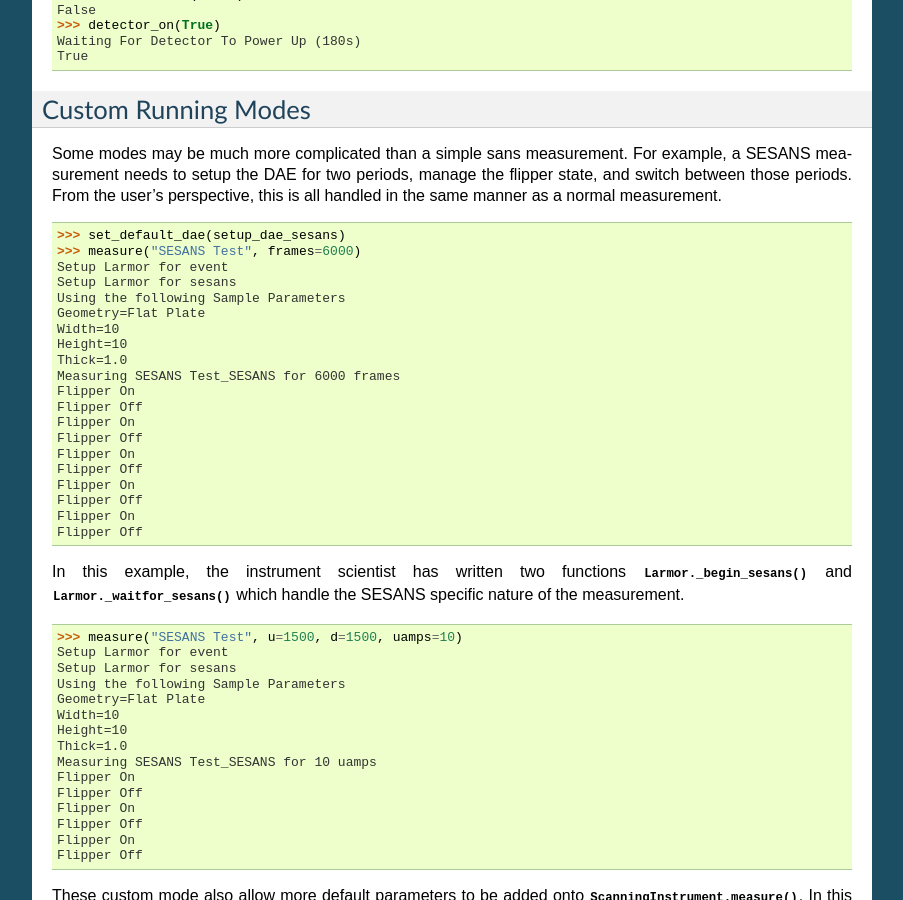
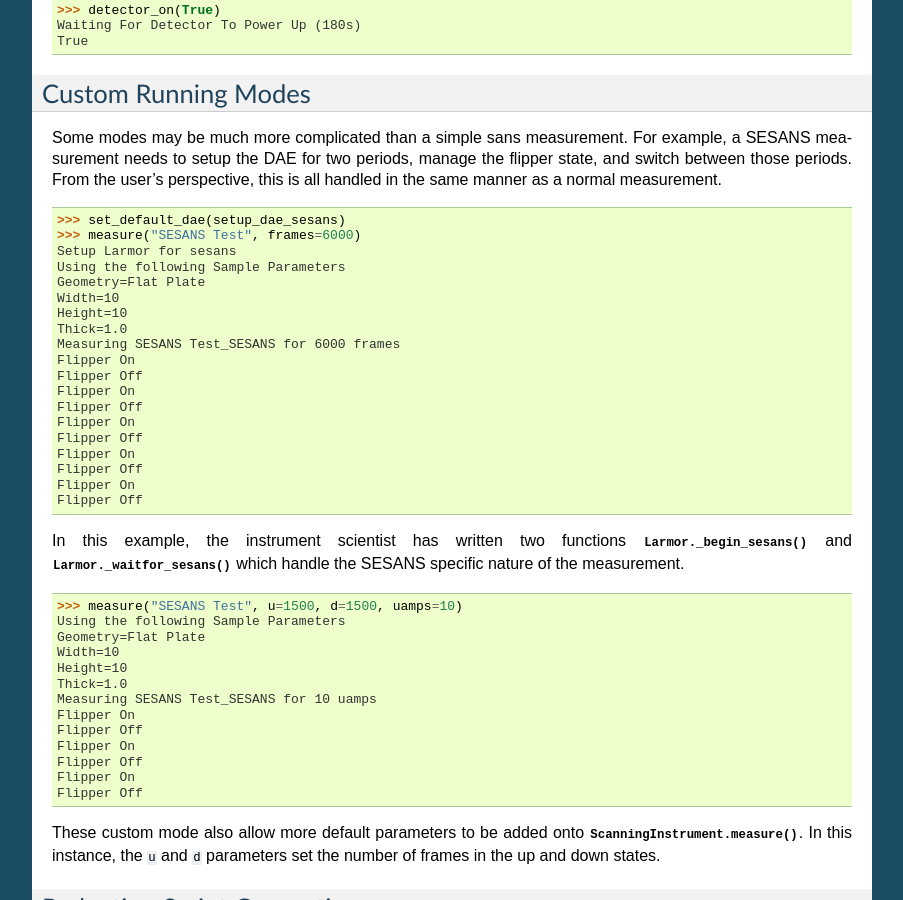
Before and after one commit to ISISNeutronMuon/InstrumentScripts, a Sphinx documentation site: the page built from doc/source/sans/tutorial.rst, in a window 1280 px wide and 900 px high, scrolled down 6397 px. Shown: the whole window, without its empty margins (198-1101 px from the left). Built offline with Sphinx 7.4.7, drawn with Linux system fonts in a browser that asks for light colours; some of the changed text lies outside the part shown.

Commit message:
Add caching back to the SANS DAE

```diff
--- a/doc/source/sans/tutorial.rst
+++ b/doc/source/sans/tutorial.rst
@@ -127,7 +127,6 @@ and other beam-line parameters for a measurement.
 ...   gen.cset(Translation=100)
 ...   gen.cset(CoarseZ=-75)
 >>> measure("Sample Name", weird_place, Julabo1_SP=37, uamps=10)
-Setup Larmor for event
 Moving to position weird_place
 Moving Julabo1_SP to 37
 Using the following Sample Parameters
@@ -422,7 +421,6 @@ manner as a normal measurement.
 
 >>> set_default_dae(setup_dae_sesans)
 >>> measure("SESANS Test", frames=6000)
-Setup Larmor for event
 Setup Larmor for sesans
 Using the following Sample Parameters
 Geometry=Flat Plate
@@ -448,8 +446,6 @@ In this example, the instrument scientist has written two functions
 which handle the SESANS specific nature of the measurement.
 
 >>> measure("SESANS Test", u=1500, d=1500, uamps=10)
-Setup Larmor for event
-Setup Larmor for sesans
 Using the following Sample Parameters
 Geometry=Flat Plate
 Width=10
```
Also changed, not shown: 2 other files.
